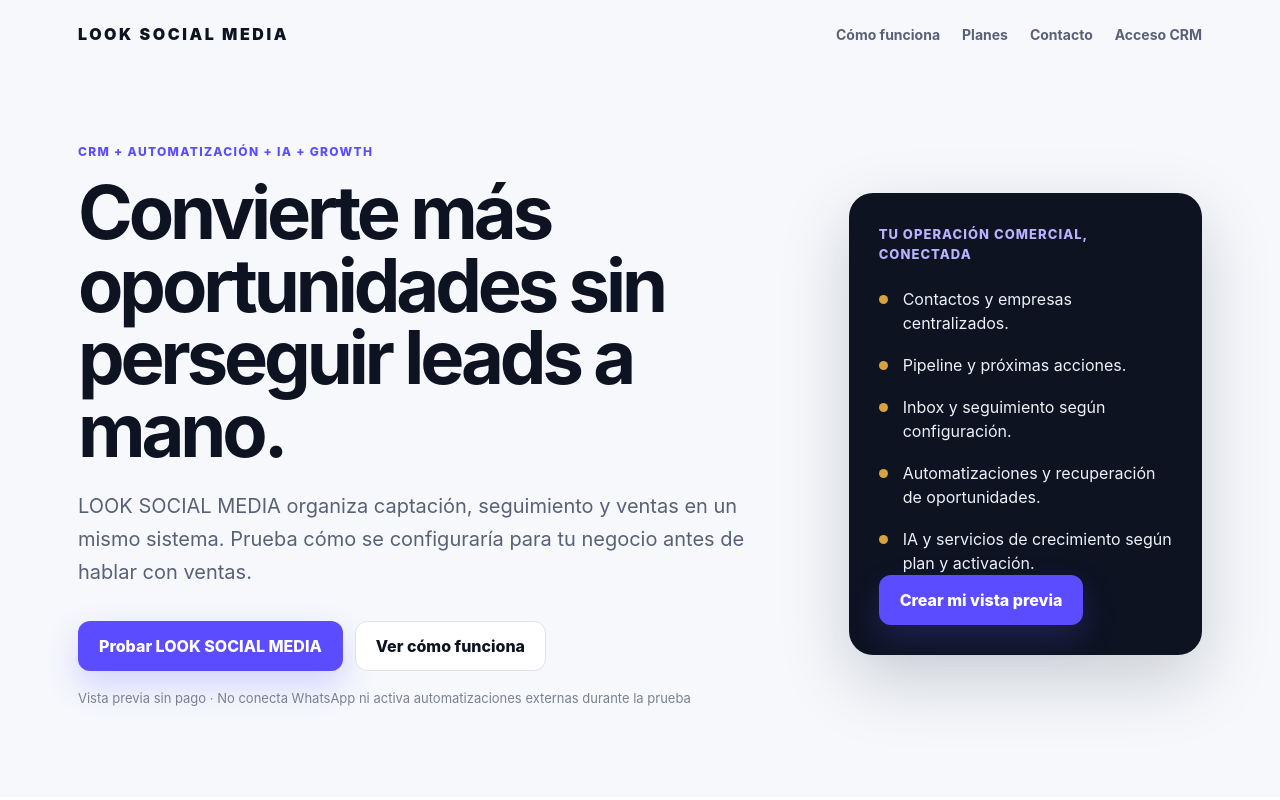
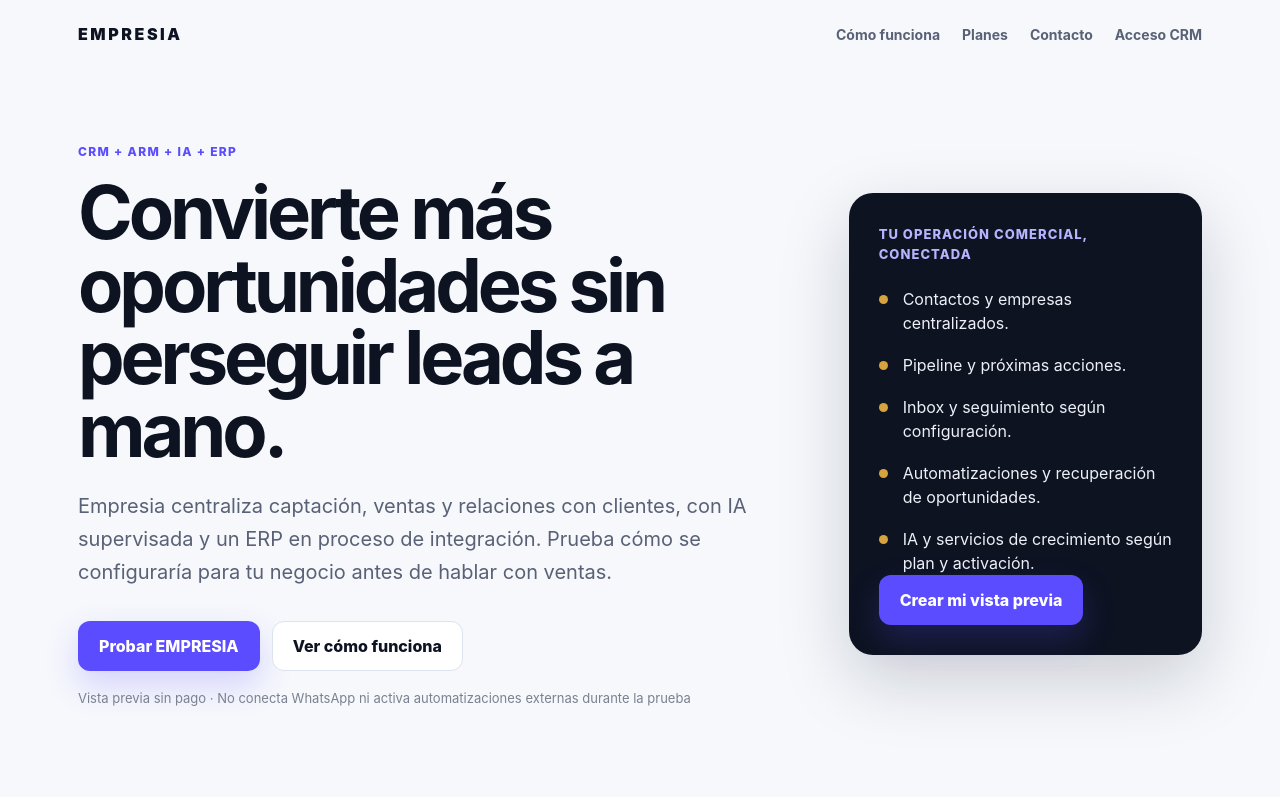
Before and after one commit to angelberiguete-pixel/crm, a Next.js app: page /look-social-media in a window 1280 px wide. Shown: the top 800 px of the page. Built offline with nearby package versions, Linux system fonts and the light colour scheme.

Commit message:
brand(empresia): update app/aurevector/sales-page.tsx to unified Empresia identity

```diff
--- a/app/aurevector/sales-page.tsx
+++ b/app/aurevector/sales-page.tsx
@@ -13,7 +13,7 @@ export default function AurevectorSalesPage() {
   return (
     <main className={styles.page}>
       <header className={styles.header}>
-        <a className={styles.brand} href="#inicio" aria-label="LOOK SOCIAL MEDIA inicio">LOOK SOCIAL MEDIA</a>
+        <a className={styles.brand} href="#inicio" aria-label="EMPRESIA inicio">EMPRESIA</a>
         <nav className={styles.nav} aria-label="Navegación principal">
           <a href="#sistema">Cómo funciona</a>
           <a href="#planes">Planes</a>
@@ -24,16 +24,16 @@ export default function AurevectorSalesPage() {
 
       <section className={styles.hero} id="inicio">
         <div className={styles.heroCopy}>
-          <span className={styles.kicker}>CRM + AUTOMATIZACIÓN + IA + GROWTH</span>
+          <span className={styles.kicker}>CRM + ARM + IA + ERP</span>
           <h1>Convierte más oportunidades sin perseguir leads a mano.</h1>
-          <p className={styles.lead}>LOOK SOCIAL MEDIA organiza captación, seguimiento y ventas en un mismo sistema. Prueba cómo se configuraría para tu negocio antes de hablar con ventas.</p>
+          <p className={styles.lead}>Empresia centraliza captación, ventas y relaciones con clientes, con IA supervisada y un ERP en proceso de integración. Prueba cómo se configuraría para tu negocio antes de hablar con ventas.</p>
           <div className={styles.heroActions}>
-            <a className={styles.primary} href="/look-social-media/start">Probar LOOK SOCIAL MEDIA</a>
+            <a className={styles.primary} href="/empresia/start">Probar EMPRESIA</a>
             <a className={styles.secondary} href="#sistema">Ver cómo funciona</a>
           </div>
           <div className={styles.micro}>Vista previa sin pago · No conecta WhatsApp ni activa automatizaciones externas durante la prueba</div>
         </div>
-        <aside className={styles.heroPanel} aria-label="Qué prepara LOOK SOCIAL MEDIA">
+        <aside className={styles.heroPanel} aria-label="Qué prepara EMPRESIA">
           <span className={styles.panelLabel}>Tu operación comercial, conectada</span>
           <ul>
             <li>Contactos y empresas centralizados.</li>
@@ -42,7 +42,7 @@ export default function AurevectorSalesPage() {
             <li>Automatizaciones y recuperación de oportunidades.</li>
             <li>IA y servicios de crecimiento según plan y activación.</li>
           </ul>
-          <a className={styles.primary} href="/look-social-media/start">Crear mi vista previa</a>
+          <a className={styles.primary} href="/empresia/start">Crear mi vista previa</a>
         </aside>
       </section>
 
@@ -50,7 +50,7 @@ export default function AurevectorSalesPage() {
         <div className={styles.sectionHeading}>
           <span className={styles.kicker}>DE CONVERSACIÓN A INGRESO</span>
           <h2>Un sistema para saber quién llegó, qué necesita y qué debe ocurrir después.</h2>
-          <p>Describe tu negocio y tus objetivos. LOOK SOCIAL MEDIA prepara una vista previa del sistema comercial recomendado para que puedas entender el flujo antes de activarlo.</p>
+          <p>Describe tu negocio y tus objetivos. EMPRESIA prepara una vista previa del sistema comercial recomendado para que puedas entender el flujo antes de activarlo.</p>
         </div>
         <div className={styles.grid}>
           {outcomes.map(([title, text], index) => (
@@ -62,7 +62,7 @@ export default function AurevectorSalesPage() {
           ))}
         </div>
         <div className={styles.heroActions}>
-          <a className={styles.primary} href="/look-social-media/start">Configurar mi sistema</a>
+          <a className={styles.primary} href="/empresia/start">Configurar mi sistema</a>
         </div>
       </section>
 
@@ -73,7 +73,7 @@ export default function AurevectorSalesPage() {
           <span className={styles.kicker}>SERVICIO + TECNOLOGÍA</span>
           <h2>No te entregamos otra herramienta para que la resuelvas solo.</h2>
         </div>
-        <p>Según el plan, LOOK SOCIAL MEDIA combina plataforma, configuración, automatización y ejecución de crecimiento. Primero entendemos el proceso comercial; después activamos únicamente el alcance acordado.</p>
+        <p>Según el plan, EMPRESIA combina plataforma, configuración, automatización y ejecución de crecimiento. Primero entendemos el proceso comercial; después activamos únicamente el alcance acordado.</p>
       </section>
 
       <section className={styles.diagnostic} id="diagnostico">
@@ -81,7 +81,7 @@ export default function AurevectorSalesPage() {
           <span className={styles.kicker}>SIGUIENTE PASO</span>
           <h2>Prueba primero. Habla con nosotros cuando quieras activarlo.</h2>
           <p>Puedes generar una vista previa ahora mismo o enviarnos tu contexto para revisar encaje, alcance e implementación.</p>
-          <div className={styles.heroActions}><a className={styles.primary} href="/look-social-media/start">Probar LOOK SOCIAL MEDIA</a></div>
+          <div className={styles.heroActions}><a className={styles.primary} href="/empresia/start">Probar EMPRESIA</a></div>
           <div className={styles.promise}>
             <strong>Qué ocurre después</strong>
             <span>1. Entendemos tu negocio y objetivo.</span>
@@ -93,9 +93,9 @@ export default function AurevectorSalesPage() {
       </section>
 
       <footer className={styles.footer}>
-        <strong>LOOK SOCIAL MEDIA</strong>
-        <span>CRM + automatización + IA + growth para convertir con control.</span>
-        <a href="/look-social-media/start">Probar LOOK SOCIAL MEDIA</a>
+        <strong>EMPRESIA</strong>
+        <span>CRM, ARM e integración ERP para hacer crecer tu empresa con control.</span>
+        <a href="/empresia/start">Probar EMPRESIA</a>
         <a href="/acceso-crm">Acceso al CRM</a>
       </footer>
     </main>
```
